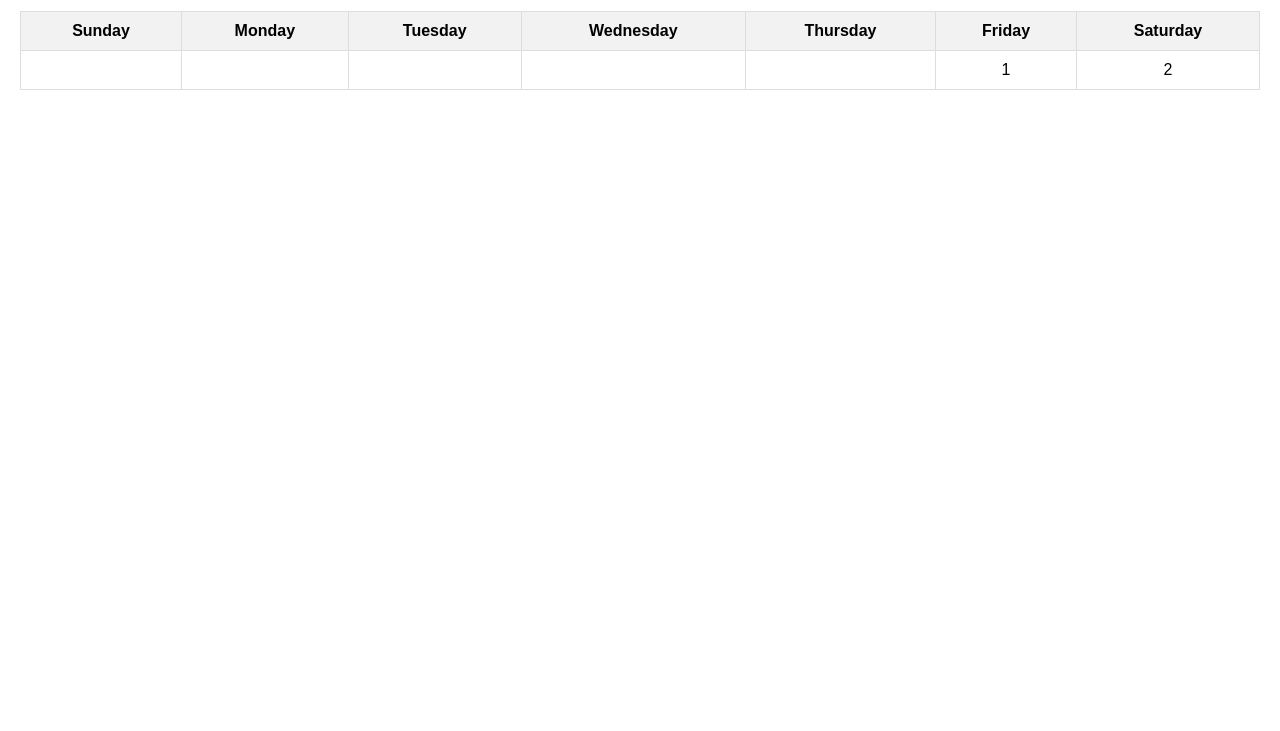
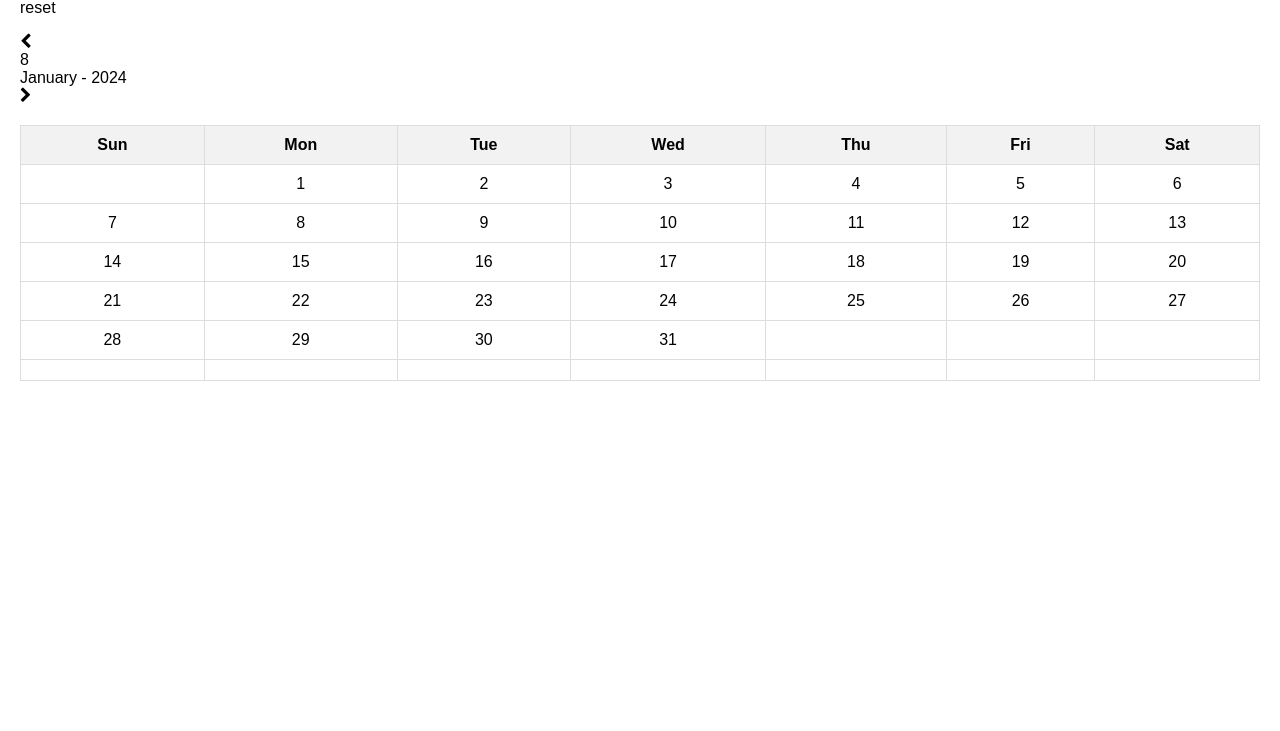
Before and after one commit to Cades-GitHub/Event-Countdown-APP, a plain HTML site: page index.html in a window 1280 px wide. Shown: the part 69-800 px from the top of the page. Drawn offline with nearby package versions, Linux system fonts and the light colour scheme.

Commit message:
Added Calendar to index.html

```diff
--- a/index.html
+++ b/index.html
@@ -1,41 +1,112 @@
 <!DOCTYPE html>
-<html lang="en">
-<head>
-    <meta charset="UTF-8">
-    <meta name="viewport" content="width=device-width, initial-scale=1.0">
-    <title>Event Countdown APP</title>
+<html lang="en"><head>
+    <title>Event Countdown App</title>
+    <meta charset="utf-8">
+    <meta name="viewport" content="width=device-width, initial-scale=1, shrink-to-fit=no">
+    <link href="https://fonts.googleapis.com/css?family=Lato:300,400,700&amp;display=swap" rel="stylesheet">
+    <link rel="stylesheet" href="https://stackpath.bootstrapcdn.com/font-awesome/4.7.0/css/font-awesome.min.css">
     <link rel="stylesheet" href="./assets/css/style.css">
-    <script src="./assets/js/script.js" defer></script>
-</head>
     <body>
-
-    <h1>Event Calendar</h1>
-<!-- This is just a shell for now, not the format that we will use. -->
-    <table>
+    <section class="ftco-section">
+    <div class="container">
+    <div class="row justify-content-center">
+    <div class="col-md-6 text-center mb-5">
+    <h2 class="heading-section">Event Countdown App</h2>
+    </div>
+    </div>
+    <div class="row">
+    <div class="col-md-12">
+    <div class="elegant-calencar d-md-flex">
+    <div class="wrap-header d-flex align-items-center">
+    <p id="reset">reset</p>
+    <div id="header" class="p-0">
+    <div class="pre-button d-flex align-items-center justify-content-center"><i class="fa fa-chevron-left"></i></div>
+    <div class="head-info">
+    <div class="head-day">8</div>
+    <div class="head-month">January - 2024</div>
+    </div>
+    <div class="next-button d-flex align-items-center justify-content-center"><i class="fa fa-chevron-right"></i></div>
+    </div>
+    </div>
+    <div class="calendar-wrap">
+    <table id="calendar">
     <thead>
     <tr>
-                <th>Sunday</th>
-                <th>Monday</th>
-                <th>Tuesday</th>
-                <th>Wednesday</th>
-                <th>Thursday</th>
-                <th>Friday</th>
-                <th>Saturday</th>
+    <th>Sun</th>
+    <th>Mon</th>
+    <th>Tue</th>
+    <th>Wed</th>
+    <th>Thu</th>
+    <th>Fri</th>
+    <th>Sat</th>
     </tr>
     </thead>
     <tbody>
     <tr>
-                <td></td>
-                <td></td>
-                <td></td>
-                <td></td>
-                <td></td>
-                <td>1</td>
-                <td>2</td>
+    <td id="disabled" class=""></td>
+    <td id="" class="">1</td>
+    <td id="" class="">2</td>
+    <td id="" class="">3</td>
+    <td id="" class="">4</td>
+    <td id="" class="">5</td>
+    <td id="" class="">6</td>
     </tr>
-
+    <tr>
+    <td id="" class="">7</td>
+    <td id="today" class="">8</td>
+    <td id="" class="">9</td>
+    <td id="" class="">10</td>
+    <td id="" class="">11</td>
+    <td id="" class="">12</td>
+    <td id="" class="">13</td>
+    </tr>
+    <tr>
+    <td id="" class="">14</td>
+    <td id="" class="">15</td>
+    <td id="" class="">16</td>
+    <td id="" class="">17</td>
+    <td id="" class="">18</td>
+    <td id="" class="">19</td>
+    <td id="" class="">20</td>
+    </tr>
+    <tr>
+    <td id="" class="">21</td>
+    <td id="" class="">22</td>
+    <td id="" class="">23</td>
+    <td id="" class="">24</td>
+    <td id="" class="">25</td>
+    <td id="" class="">26</td>
+    <td id="" class="">27</td>
+    </tr>
+    <tr>
+    <td id="" class="">28</td>
+    <td id="" class="">29</td>
+    <td id="" class="">30</td>
+    <td id="" class="">31</td>
+    <td id="disabled" class=""></td>
+    <td id="disabled" class=""></td>
+    <td id="disabled" class=""></td>
+    </tr>
+    <tr>
+    <td id="disabled" class=""></td>
+    <td id="disabled" class=""></td>
+    <td id="disabled" class=""></td>
+    <td id="disabled" class=""></td>
+    <td id="disabled" class=""></td>
+    <td id="disabled" class=""></td>
+    <td id="disabled" class=""></td>
+    </tr>
     </tbody>
     </table>
+    </div>
+    </div>
+    </div>
+    </div>
+    </div>
+    </section>
+    <script src="./assets/js/jquery.min.js"></script>
+    <script src="./assets/js/popper.js"></script>
+    <script src="./assets/js/bootstrap.min.js"></script>
+    <script src="./assets/js/script.js"></script>
 
-</body>
-</html>
+    </body></html>
```
Lines whose indentation alone changed are shown as unchanged.
